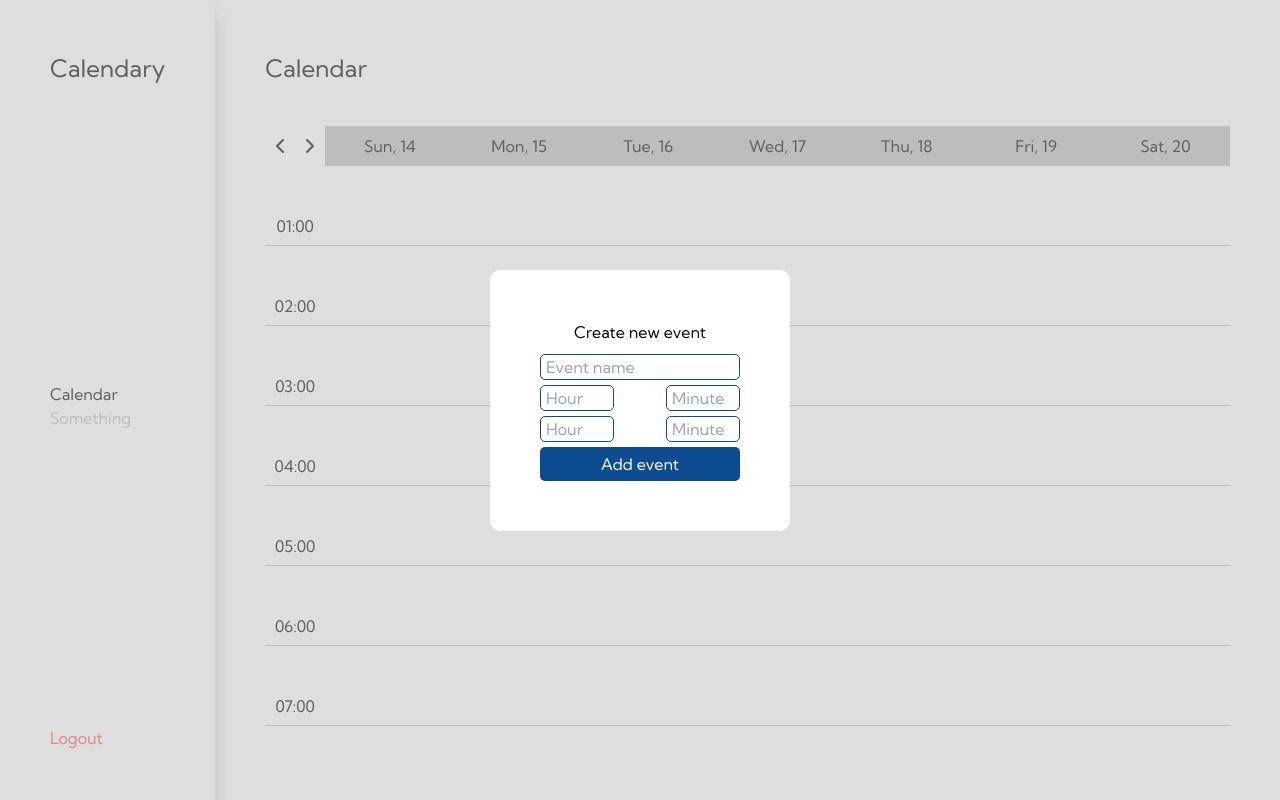
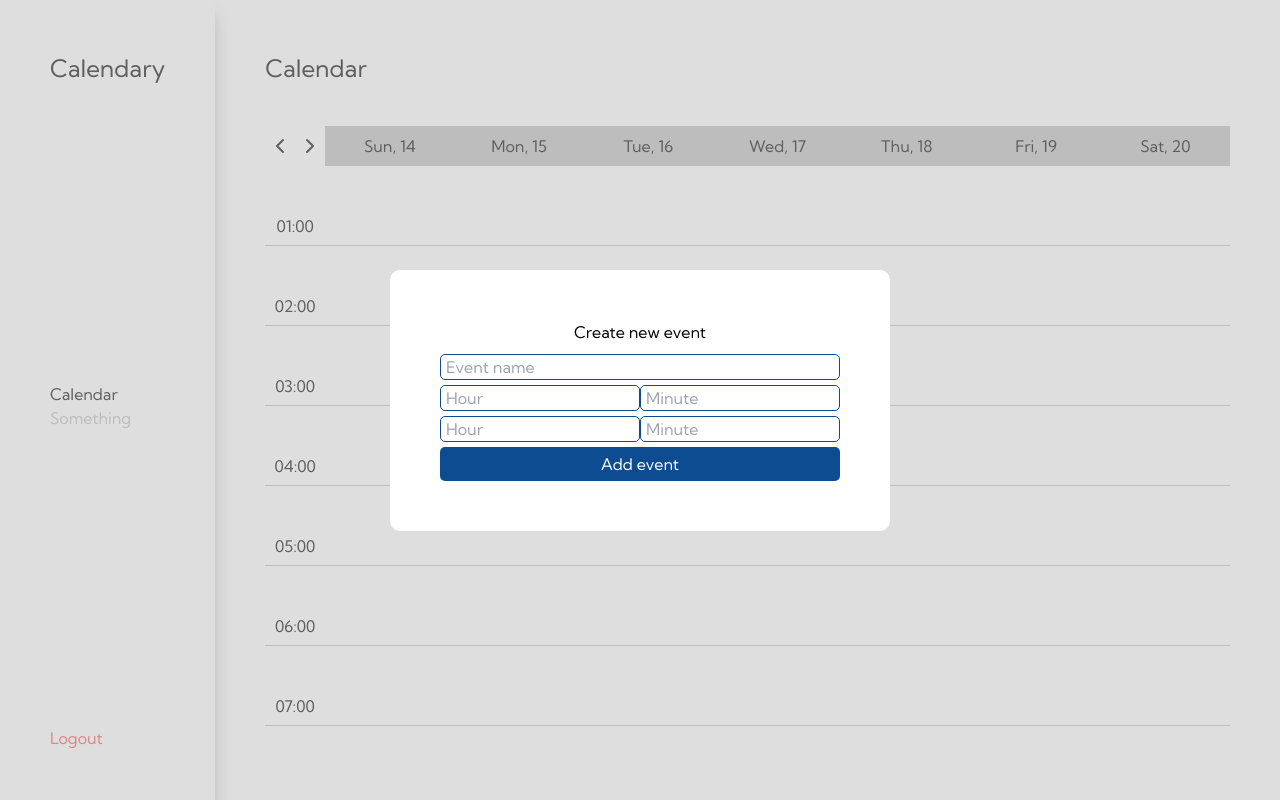
Before and after one commit to Txxxthless/NextCalendar, a Next.js app: page /dashboard/calendar in a window 1280 px wide. Both pictures are taken after a click on the element 389 px from the left and 186 px from the top of the page. Built offline with nearby package versions, Linux system fonts and the light colour scheme.

Commit message:
feat: created separate modal component

```diff
--- a/public/styles/globals.scss
+++ b/public/styles/globals.scss
@@ -54,30 +54,6 @@ html {
   font-size: 24px;
 }
 
-.modal-overlay {
-  position: absolute;
-  top: 0;
-  left: 0;
-  width: 100%;
-  height: 100%;
-  background: rgba(189, 189, 189, 0.5);
-  display: flex;
-  align-items: center;
-  justify-content: center;
-  z-index: 10000;
-
-  .modal {
-    display: flex;
-    flex-direction: column;
-    align-items: center;
-    justify-content: flex-start;
-    background-color: white;
-    border-radius: 10px;
-    padding: 50px;
-    gap: 10px;
-  }
-}
-
 .btn {
   background-color: #0e4c92;
   color: white;
@@ -91,3 +67,9 @@ input {
   border: 1px solid #0e4c92;
   border-radius: 5px;
 }
+
+.overlay {
+  position: absolute;
+  top: 0;
+  left: 0;
+}
--- a/src/app/components/calendar/calendar.tsx
+++ b/src/app/components/calendar/calendar.tsx
@@ -15,6 +15,7 @@ import { useEffect, useState } from 'react';
 import { CalendarCell, CalendarEvent } from '@/interface/calendar.interface';
 import CreateEventForm, { State } from './create-event-form';
 import { z } from 'zod';
+import Modal from '../modal/modal';
 
 const numberValidator = (min: number, max: number) => {
   return z.preprocess(
@@ -68,10 +69,6 @@ export default function Calendar() {
     setStartDate(isoString);
   };
 
-  const modalClose = () => {
-    setModalOpen(false);
-  };
-
   const modalOpen = (cell: CalendarCell) => {
     console.log(cell.start, cell.end);
     setCell(cell);
@@ -122,9 +119,9 @@ export default function Calendar() {
           </div>
         ))}
       </div>
-      {isModalOpen && (
-        <CreateEventModal
-          close={modalClose}
+      <Modal isOpen={isModalOpen} close={() => setModalOpen(false)}>
+        <p>Create new event</p>
+        <CreateEventForm
           submit={(state: State, formData: FormData) => {
             const validatedFields = createEventSchema.safeParse({
               name: formData.get('name'),
@@ -153,30 +150,13 @@ export default function Calendar() {
                 },
               ]);
 
-              modalClose();
+              setModalOpen(false);
               return { message: '' };
             }
             return { message: 'The input is incorrect' };
           }}
         />
-      )}
+      </Modal>
     </div>
   );
 }
-
-function CreateEventModal({
-  close,
-  submit,
-}: {
-  close: () => void;
-  submit: (prevState: State, next: FormData) => State;
-}) {
-  return (
-    <div className="modal-overlay" onClick={close}>
-      <div className="modal" onClick={(event) => event.stopPropagation()}>
-        <p>Create new event</p>
-        <CreateEventForm submit={submit} />
-      </div>
-    </div>
-  );
-}
--- /dev/null
+++ b/src/app/components/modal/modal.tsx
@@ -0,0 +1,29 @@
+import { ReactNode } from 'react';
+import './style.scss';
+import { createPortal } from 'react-dom';
+
+export default function Modal({
+  isOpen,
+  children,
+  close,
+}: {
+  isOpen: boolean;
+  children: ReactNode;
+  close: () => void;
+}) {
+  const modalOverlay = document.querySelector('.overlay') as Element;
+
+  return (
+    <>
+      {isOpen &&
+        createPortal(
+          <div className="modal-overlay" onClick={close}>
+            <div className="modal" onClick={(event) => event.stopPropagation()}>
+              {children}
+            </div>
+          </div>,
+          modalOverlay
+        )}
+    </>
+  );
+}
--- /dev/null
+++ b/src/app/components/modal/style.scss
@@ -0,0 +1,19 @@
+.modal-overlay {
+  width: 100vw;
+  height: 100vh;
+  background: rgba(189, 189, 189, 0.5);
+  display: flex;
+  align-items: center;
+  justify-content: center;
+
+  .modal {
+    display: flex;
+    flex-direction: column;
+    align-items: center;
+    justify-content: flex-start;
+    background-color: white;
+    border-radius: 10px;
+    padding: 50px;
+    gap: 10px;
+  }
+}
--- a/src/app/components/number-input/number-input.tsx
+++ b/src/app/components/number-input/number-input.tsx
@@ -31,6 +31,11 @@ export default function NumberInput({
   };
 
   return (
-    <input onChange={onChange} name={name} placeholder={placeholder}></input>
+    <input
+      onChange={onChange}
+      name={name}
+      placeholder={placeholder}
+      autoComplete="off"
+    ></input>
   );
 }
--- a/src/app/layout.tsx
+++ b/src/app/layout.tsx
@@ -14,7 +14,10 @@ export default function RootLayout({
 }) {
   return (
     <html lang="en">
-      <body className={defaultFont.className}>{children}</body>
+      <body className={defaultFont.className}>
+        {children}
+        <div className="overlay"></div>
+      </body>
     </html>
   );
 }
```
